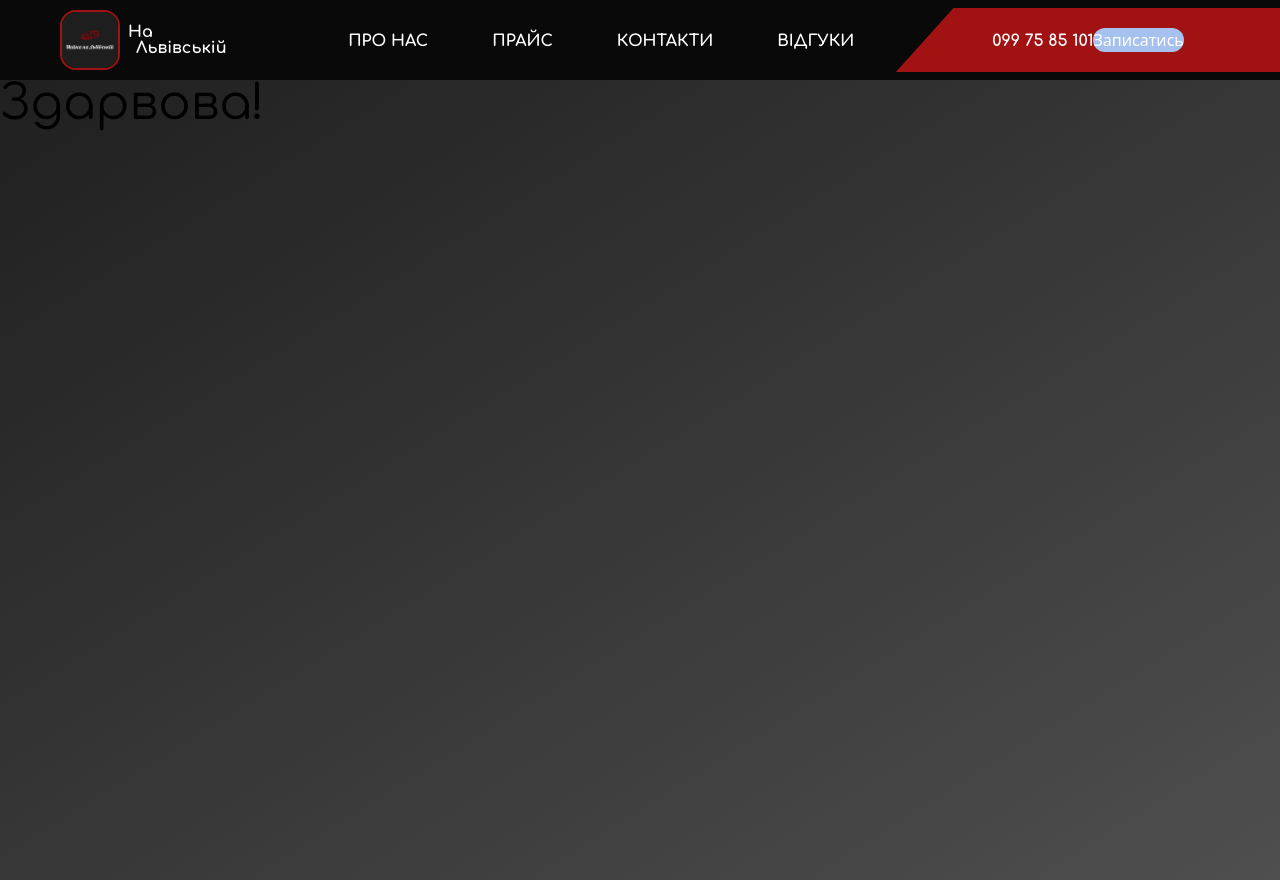
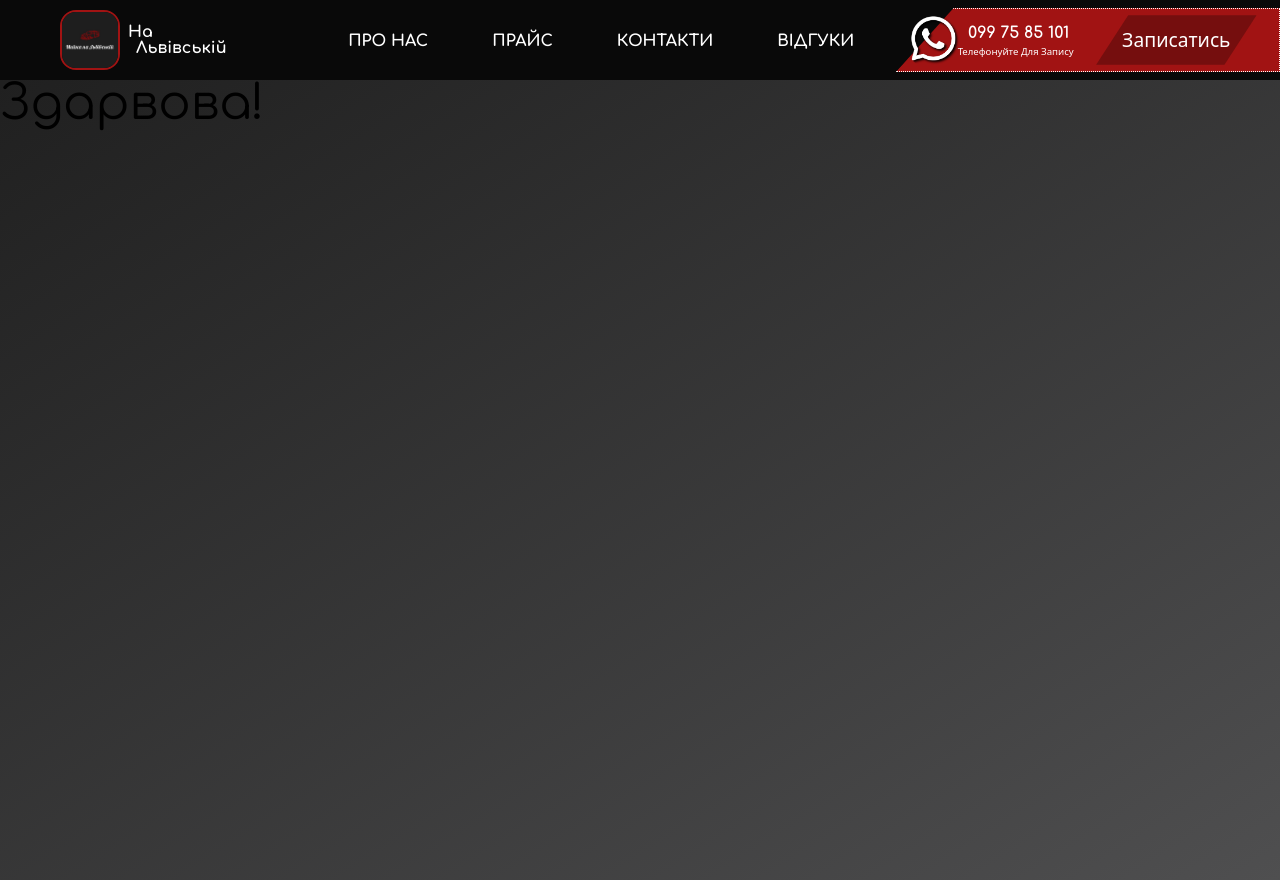
Before and after one commit to BohdanPodkolzin/avtomyyka-ladning, a React (Vite) app in the folder avtomyyka-front/: page / in a window 1280 px wide. Built offline with nearby package versions, Linux system fonts and the light colour scheme.

Commit message:
Header Section Done

```diff
--- a/avtomyyka-front/src/components/Header.jsx
+++ b/avtomyyka-front/src/components/Header.jsx
@@ -1,5 +1,5 @@
-import { useState } from "react"
-import logo from "/muika.jpg"
+import { useState } from "react";
+import logo from "/muika.jpg";
 import { disablePageScroll, enablePageScroll } from "scroll-lock";
 import '../index.css';
 
@@ -8,7 +8,7 @@ const Header = () => {
 
     const clickOnHumburgerMenu = () => {
         if (!openHamburgerMenu) {
-            setOpenHamburgerMenu(true)
+            setOpenHamburgerMenu(true);
             disablePageScroll();
         } else {
             setOpenHamburgerMenu(false);
@@ -19,19 +19,23 @@ const Header = () => {
     return (
         <nav className="flex justify-between items-center h-20 bg-[#090909]">
 
-        {/* Logo */}
+            {/* Logo Section */}
             <div className="flex xl:ml-15 lg:ml-10 ml-4">
-            <img className='rounded-2xl border-[2.5px] border-[#a11313]' src={logo} alt="Logo" height={60} width={60} />
-
+                <img
+                    className='rounded-2xl border-[2.5px] border-[#a11313] cursor-pointer'
+                    src={logo}
+                    alt="Logo"
+                    height={60}
+                    width={60}
+                />
                 <div className="ml-2 flex flex-col justify-center items-start header-font">
                     <p className="leading-none">На</p>
                     <p className="leading-none ml-2">Львівській</p>
                 </div>
             </div>
 
-        {/* Sections */}
-        <div
-            className={`
+            {/* Navigation Sections */}
+            <div className={`
                 md:static min-lg:pl-20 max-lg:absolute
                 md:min-h-fit md:w-auto
                 ${!openHamburgerMenu ? `` : `max-lg:bg-[#090909]`}
@@ -40,8 +44,7 @@ const Header = () => {
                 max-lg:flex max-lg:items-center
                 max-lg:px-10
             `}>
-            <ul
-                className={`
+                <ul className={`
                     ${!openHamburgerMenu ? `max-md:hidden` : `flex`}
                     md:flex
                     min-lg:items-center
@@ -53,37 +56,49 @@ const Header = () => {
                     md:gap-[1rem]
                     md:text-[12px]
                     lg:text-[1rem]
-                `}
-            >
-                <li><a className="hover:text-gray-500 header-font" href="">ПРО НАС</a></li>
-                <li><a className="hover:text-gray-500 header-font" href="">ПРАЙС</a></li>
-                <li><a className="hover:text-gray-500 header-font" href="">КОНТАКТИ</a></li>
-                <li><a className="hover:text-gray-500 header-font" href="">ВІДГУКИ</a></li>
+                `}>
+                    <li><a className="header-font sections-effect" href="">ПРО НАС</a></li>
+                    <li><a className="header-font sections-effect" href="">ПРАЙС</a></li>
+                    <li><a className="header-font sections-effect" href="">КОНТАКТИ</a></li>
+                    <li><a className="header-font sections-effect" href="">ВІДГУКИ</a></li>
                 </ul>
             </div>
 
-        {/* Phone */}
-        <div className="parallelogram flex items-center justify-center text-white">
-            <div className="max-md:hidden ">
-                <span className="header-font">099 75 85 101</span>
-                <button className="bg-[#a6c1ee] text-white rounded-full hover:bg-[#87acec] max-sm:hidden">Записатись</button>
+            {/* Phone Image */}
+            <img
+                className='rounded-xl absolute z-[10] right-[25%] max-xl:hidden'
+                src="/rounded-phone.png"
+                height={50}
+                width={50}
+                alt=""
+            />
+
+            {/* Parallelogram and Button Section */}
+            <div className="parallelogram flex items-center justify-evenly text-white border-1 border-dotted">
+
+                {/* Contact Details */}
+                <div className="flex flex-col items-center justify-evenly ml-[10%] max-md:hidden">
+                    <span className="header-font text-[1rem] ml-[5%]">099 75 85 101</span>
+                    <span className="text-[0.6rem]">Телефонуйте Для Запису</span>
                 </div>
 
-            <div className='md:hidden flex cursor-pointer' onClick={clickOnHumburgerMenu} >
+                {/* Button */}
+                <button className="w-[42%] bg-[#750e0e] parallelogram-button sm:text-[0.65rem] md:text-[0.9rem] xl:text-[1.2rem] max-sm:hidden">
+                    Записатись
+                </button>
+
+                {/* Hamburger Menu for Small Screens */}
+                <div className='md:hidden flex cursor-pointer' onClick={clickOnHumburgerMenu}>
                     { openHamburgerMenu ? (
                         <img src="/close.svg" alt="close" />
                     ) : (
                         <img src="/hamburger-menu.svg" alt="hamburger" />
-                )
-
-                }
+                    )}
                 </div>
             </div>
 
-
-
         </nav>
-  )
+    );
 }
 
-export default Header
+export default Header;
--- a/avtomyyka-front/src/index.css
+++ b/avtomyyka-front/src/index.css
@@ -1,14 +1,41 @@
 @import "tailwindcss";
 
+
+/* HEADER */
+
+/* base font */
 .header-font {
-    @apply font-[Comfortaa] font-bold text-white;
+  @apply font-[Comfortaa] font-bold text-white cursor-pointer relative;
 }
 
-.header-font-sections {
-    @apply font-['Comfortaa'] font-bold text-[1.15rem] text-white;
+@layer components {
+  /* sections text effects */
+  .sections-effect {
+    @apply font-[Comfortaa] font-bold text-white cursor-pointer relative;
+  }
+
+  .sections-effect:hover {
+    @apply translate-y-[-2px] ease-in-out duration-300;
+  }
+
+  .sections-effect::after {
+    content: "";
+    position: absolute;
+    left: 0;
+    bottom: -4px;
+    width: 100%;
+    height: 2px;
+    background-color: #a11313;
+    transform: scaleX(0);
+    transition: transform 0.2s ease-in-out;
+  }
+
+  .sections-effect:hover::after {
+    transform: scaleX(1);
+  }
 }
 
-
+/* header rightside navbar part */
 @layer utilities {
     .parallelogram {
       @apply relative bg-[#a11313] w-[30%] h-[80%];
@@ -21,3 +48,31 @@
       clip-path: inherit;
     }
   }
+
+/* parallelogram btn */
+@layer utilities {
+  .parallelogram-button {
+    @apply relative bg-[#750e0e] h-[80%] font-sans overflow-hidden inline-block;
+    clip-path: polygon(20% 0, 100% 0, 80% 100%, 0 100%);
+  }
+
+  .parallelogram-button::after {
+    content: "";
+    @apply absolute inset-0 w-0 h-full bg-white transition-all duration-300 ease-in-out;
+    z-index: -1;
+  }
+
+  .parallelogram-button:hover::after {
+    @apply w-full;
+  }
+
+  .parallelogram-button:hover {
+    @apply text-black;
+  }
+
+  @media (max-width: 640px) {
+    .parallelogram-button {
+      display: none;
+    }
+  }
+}
```
Also changed, not shown: avtomyyka-front/public/rounded-phone.png (added). Lines whose indentation alone changed are shown as unchanged.
